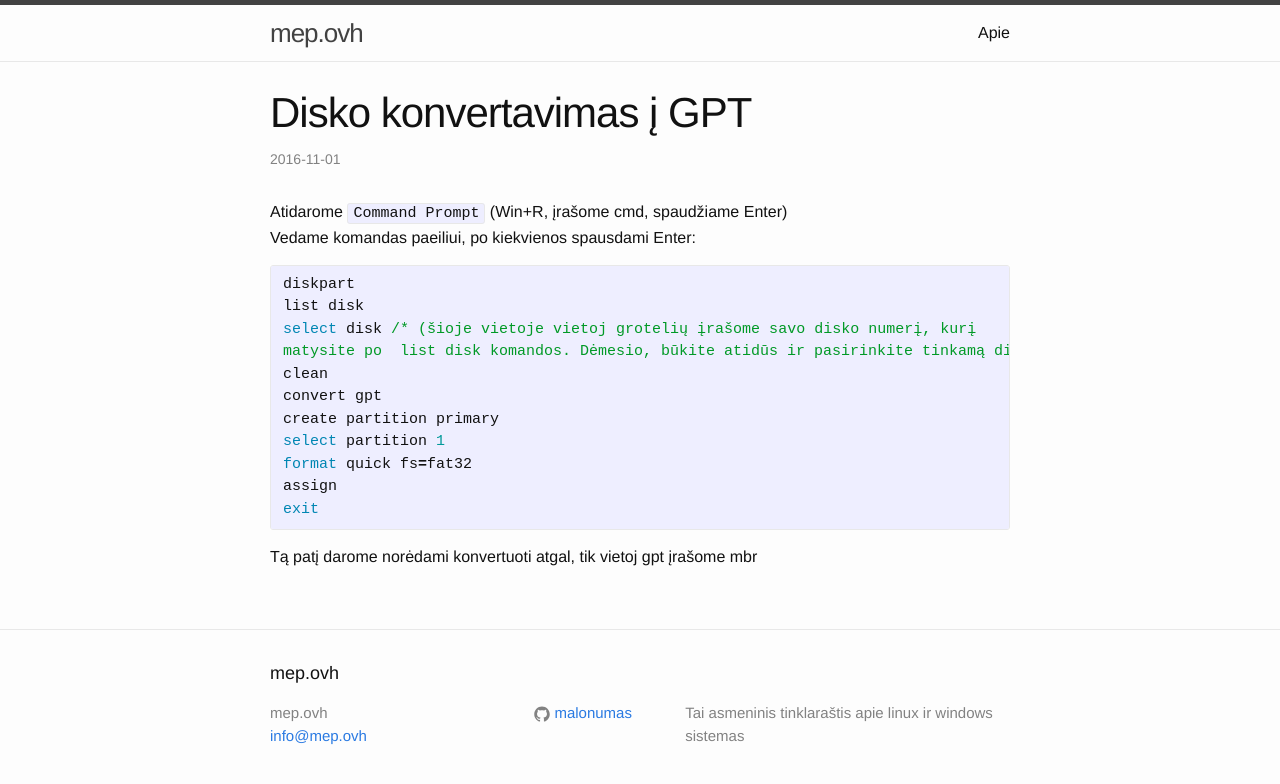
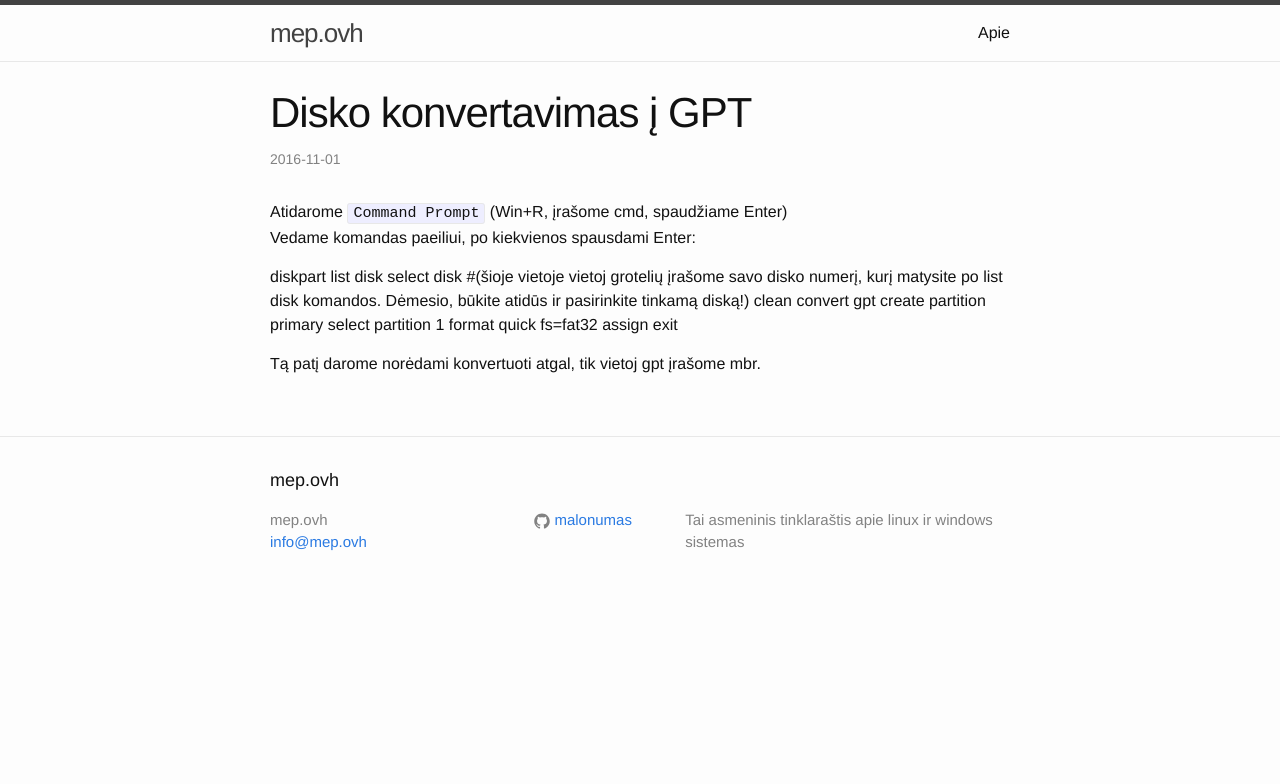
Before and after one commit to malonumas/malonumas.github.io, a Jekyll site: the page built from _posts/2016-11-01-disko-konvertavimas-i-gpt .markdown, in a window 1280 px wide. Shown: the top 784 px of the page. Built offline with Jekyll 4.4.1, drawn with Linux system fonts in a browser that asks for light colours.

Commit message:
atnaujinimas 2016-11-01

```diff
--- a/_posts/2016-11-01-disko-konvertavimas-i-gpt .markdown
+++ b/_posts/2016-11-01-disko-konvertavimas-i-gpt .markdown
@@ -7,11 +7,10 @@ categories: windows
 Atidarome `Command Prompt` (Win+R, įrašome cmd, spaudžiame Enter)
 <br>Vedame komandas paeiliui, po kiekvienos spausdami Enter:
 
-{% highlight ruby %}
+
 diskpart
 list disk
-select disk /* (šioje vietoje vietoj grotelių įrašome savo disko numerį, kurį
-matysite po  list disk komandos. Dėmesio, būkite atidūs ir pasirinkite tinkamą diską!)*/
+select disk #(šioje vietoje vietoj grotelių įrašome savo disko numerį, kurį matysite po  list disk komandos. Dėmesio, būkite atidūs ir pasirinkite tinkamą diską!)
 clean
 convert gpt
 create partition primary
@@ -19,6 +18,6 @@ select partition 1
 format quick fs=fat32
 assign
 exit
-{% endhighlight %}
 
-Tą patį darome norėdami konvertuoti atgal, tik vietoj gpt įrašome mbr
+
+Tą patį darome norėdami konvertuoti atgal, tik vietoj gpt įrašome mbr.
```
